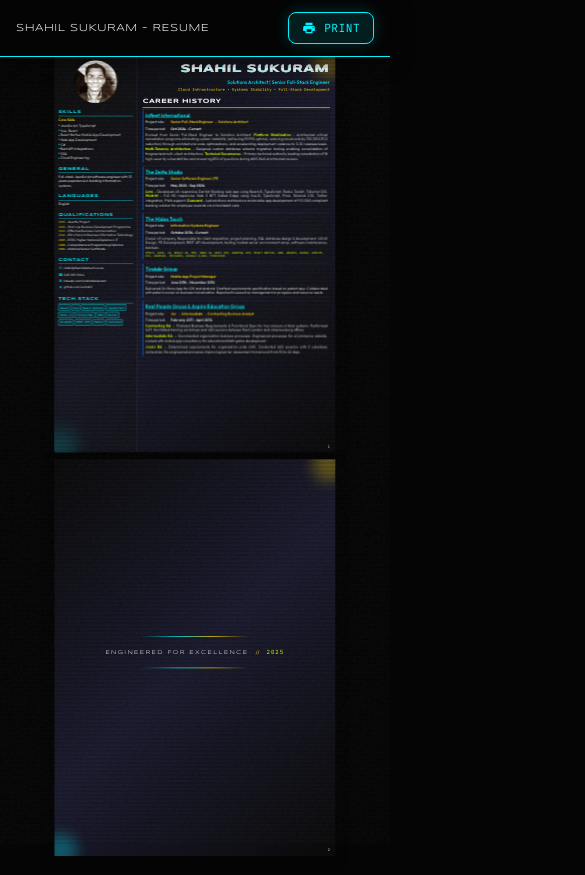
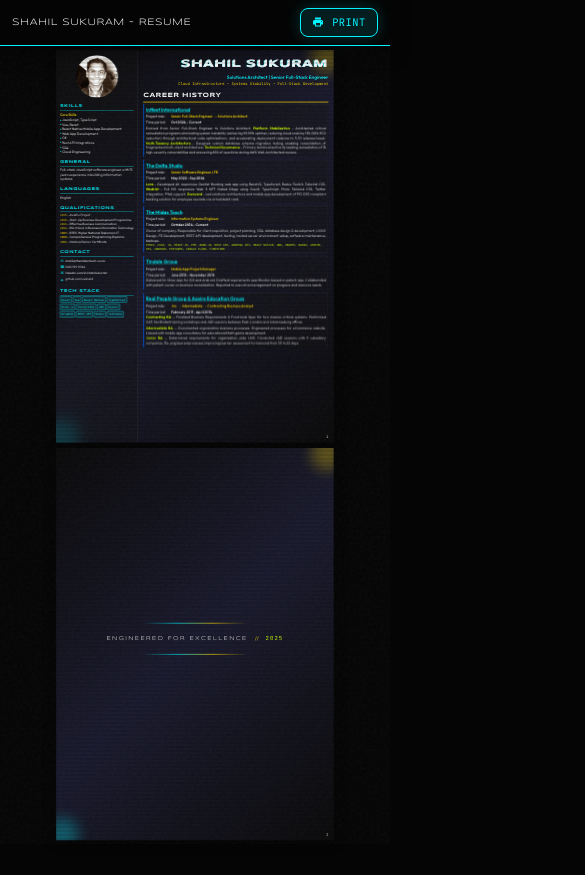
Before and after one commit to uxshahil/resume, a plain HTML site: page resume.html in a window 390 px wide. Shown: the whole page, 585 px wide, since content can reach past the window. After the commit the page ends 844 px from the top, so only its background shows below. Drawn offline with nearby package versions, Linux system fonts and the light colour scheme.

Commit message:
updated resume

```diff
--- a/resume.html
+++ b/resume.html
@@ -595,22 +595,27 @@
 
     /* Mobile Responsive */
     @media (max-width: 768px) {
+      body {
+        padding: 0 10px !important;
+        overflow-x: hidden !important;
+        overflow-y: auto !important;
+      }
+
       .print-header {
         position: fixed !important;
         top: 0 !important;
         left: 0 !important;
         right: 0 !important;
-        padding: 0.75rem 1rem;
+        padding: 0.5rem 0.75rem;
         flex-wrap: nowrap;
         gap: 0.5rem;
         z-index: 99999 !important;
         background: rgba(5, 5, 5, 0.98) !important;
         justify-content: space-between;
-        max-width: 100vw;
       }
 
       .print-header-title {
-        font-size: 0.65rem;
+        font-size: 0.6rem;
         letter-spacing: 0.5px;
         white-space: nowrap;
         overflow: hidden;
@@ -619,15 +624,15 @@
       }
 
       .print-btn {
-        padding: 0.5rem 0.8rem;
-        font-size: 0.7rem;
+        padding: 0.4rem 0.7rem;
+        font-size: 0.65rem;
         letter-spacing: 0.5px;
         flex-shrink: 0;
       }
 
       .print-btn svg {
-        width: 14px;
-        height: 14px;
+        width: 12px;
+        height: 12px;
       }
 
       .print-btn span {
@@ -639,11 +644,15 @@
       }
 
       .page-content-wrapper {
-        margin-top: 55px !important;
+        margin-top: 50px !important;
+        width: 100%;
+        display: flex;
+        justify-content: center;
+        align-items: center;
       }
 
-      body {
-        padding-top: 0 !important;
+      .page-wrapper {
+        gap: 1rem !important;
       }
     }
   </style>
@@ -847,10 +856,15 @@
       if (!wrapper || !page) return;
 
       const pageWidth = page.offsetWidth;
-      const targetWidth = window.innerWidth * 0.72;
+      const isMobile = window.innerWidth <= 768;
+
+      // On mobile, use smaller scaling with padding consideration
+      // On desktop, use the original 72% viewport width
+      const targetWidth = isMobile ? (window.innerWidth - 20) * 0.75 : window.innerWidth * 0.72;
       const scale = targetWidth / pageWidth;
 
       wrapper.style.transform = `scale(${scale})`;
+      wrapper.style.transformOrigin = 'top center';
 
       const pages = document.querySelectorAll('.a4-page');
       const totalHeight = Array.from(pages).reduce((sum, p) => sum + p.offsetHeight, 0);
```
